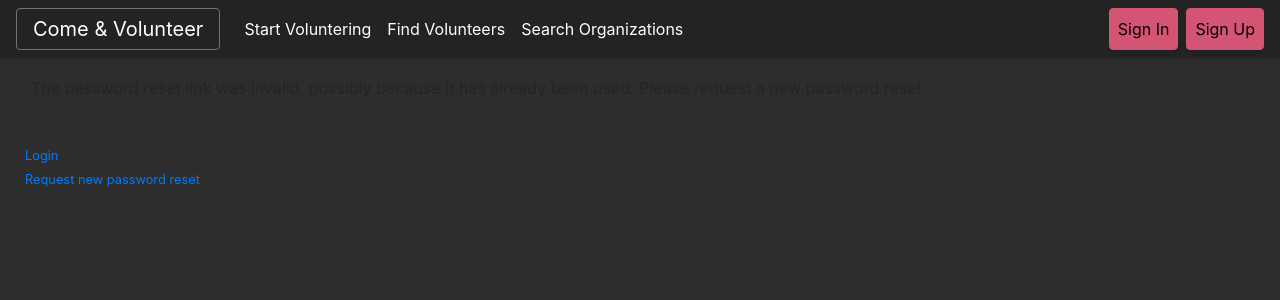
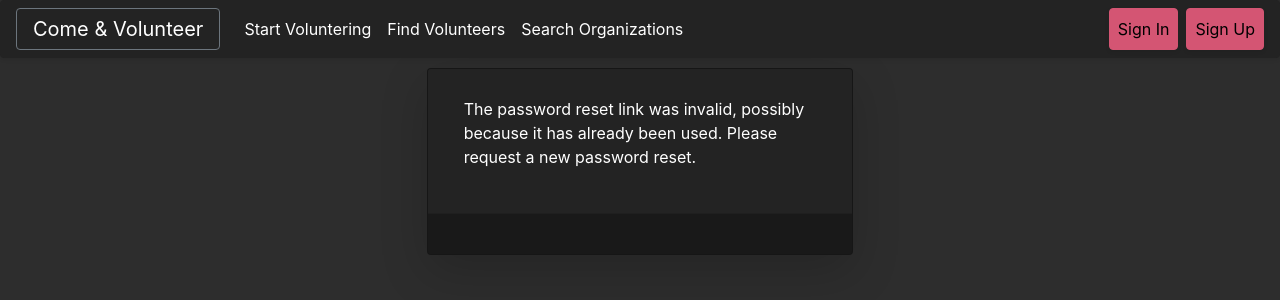
Before and after one commit to silwalumit/eventmgr, a Django app: page /accounts/reset/1/1/ in a window 1280 px wide. Shown: the top 300 px of the page. Run offline with Django 3.2, Linux system fonts and the light colour scheme; some libraries are stand-ins or nearby versions.

Commit message:
Changes to password reset

```diff
--- a/eventmanager/static/css/style.css
+++ b/eventmanager/static/css/style.css
@@ -1,3 +1,14 @@
+ul{
+    padding: 0;
+    margin:0;
+
+}
+body{
+    color:#FFF !important;
+}
+.modal-sm {
+    max-width: 350px !important;
+}
 .bg-dark-primary{
     background-color: rgba(25,25,25) !important;
 }
--- a/eventmanager/static/js/ajax_form_handling.js
+++ b/eventmanager/static/js/ajax_form_handling.js
@@ -15,35 +15,35 @@ $(function () {
             success: function(data, status, jqXHR){
                 $("#form-modal-body").html(data);
                 $("#modal-form").modal("show");
-                ajaxFormSubmit("#form-modal-body form", "#modal-form")
+                // ajaxFormSubmit("#form-modal-body form", "#modal-form")
             },
         });
     });
 });
 
-let ajaxFormSubmit = function(form, modal) {
-    $(form).submit(function (e) {
-        e.preventDefault();
-        let form_id = $(form).attr('id')
-        $.ajax({
-            type: $(this).attr('method'),
-            url: $(this).attr('action'),
-            data: $(this).serialize(),
-            success: function (xhr, status, thrownError) {
-                if ( $(xhr).find('.invalid-feedback').length > 0 ) {
-                    $(modal).find('.modal-body').html(xhr);
-                    $('.invalid-feedback').css({
-                        'display': 'block',
-                        'font-weight':800
-                    });
-                    ajaxFormSubmit(form, modal);
-                } else {
-                    console.log(xhr.data)
-                    $("header").html(xhr.data);
-                    $(modal).modal('toggle');
-                    toast();
-                }
-            },
-        });
-    });
-}
+// let ajaxFormSubmit = function(form, modal) {
+//     $(form + " .ajax-sumit").submit(function (e) {
+//         e.preventDefault();
+//         let form_id = $(form).attr('id')
+//         $.ajax({
+//             type: $(this).attr('method'),
+//             url: $(this).attr('action'),
+//             data: $(this).serialize(),
+//             success: function (xhr, status, thrownError) {
+//                 if ( $(xhr).find('.invalid-feedback').length > 0 ) {
+//                     $(modal).find('.modal-body').html(xhr);
+//                     $('.invalid-feedback').css({
+//                         'display': 'block',
+//                         'font-weight':800
+//                     });
+//                     ajaxFormSubmit(form, modal);
+//                 } else {
+//                     console.log(xhr.data)
+//                     $("header").html(xhr.data);
+//                     $(modal).modal('toggle');
+//                     toast();
+//                 }
+//             },
+//         });
+//     });
+// }
--- a/eventmanager/templates/accounts_option.html
+++ b/eventmanager/templates/accounts_option.html
@@ -14,7 +14,7 @@
             <a class="dropdown-item" href="{% url 'user:settings' %}">
               Profile Settings
             </a>
-            <a class="dropdown-item show-form" href="{% url 'user:changepassword' %}">
+            <a class="dropdown-item show-form" href="{% url 'user:changepassword' %}" data-class = "modal-sm">
               Change Password
             </a>
             <a class="dropdown-item text-white" href="{% url 'user:logout' %}"> Logout
--- a/eventmanager/templates/base.html
+++ b/eventmanager/templates/base.html
@@ -21,6 +21,7 @@
     <div id="main-wrapper" class = "position-absolute container-fluid">
         {% block main %}
 
+
         {% endblock main %}
     </div>
 
@@ -43,7 +44,10 @@
     <script src="https://stackpath.bootstrapcdn.com/bootstrap/4.3.1/js/bootstrap.min.js" integrity="sha384-JjSmVgyd0p3pXB1rRibZUAYoIIy6OrQ6VrjIEaFf/nJGzIxFDsf4x0xIM+B07jRM" crossorigin="anonymous"></script>
     <script src = "{% static 'js/base.js' %}"></script>
     <script src = "{% static 'js/ajax_form_handling.js'%}"></script>
+    <script>
+    </script>
     {% block js %}
+
     {% endblock js %}
 </body>
 </html>
--- a/eventmanager/templates/message.html
+++ b/eventmanager/templates/message.html
@@ -2,8 +2,8 @@
     {% for message in messages %}
     <div aria-live="polite" aria-atomic="true" style="position: relative; min-height: 200px;">
       <div class="toast toast-container bg-dark-primary" data-autohide="false">
-        <div class="toast-header bg-dark-primary">
-          <strong class="mr-auto">TADA!</strong>
+        <div class="toast-header bg-dark-secondary">
+          <strong class="mr-auto">Message Alert</strong>
 
           <button type="button" class="ml-2 mb-1 close text-white " data-dismiss="toast" aria-label="Close">
             <span aria-hidden="false">&times;</span>
--- a/eventmanager/users/templates/registration/login.html
+++ b/eventmanager/users/templates/registration/login.html
@@ -1,5 +1,5 @@
 {% load crispy_forms_tags %}
-<form action="{% url 'user:login' %}" method = "post">
+<form action="{% url 'user:login' %}" method = "post" class="ajax-submit">
     {% csrf_token %}
     <div class="form-row" id = "login">
         <div class="col-12">
@@ -23,7 +23,7 @@
             {{form.remember_me}}
             <label class = "text-muted small">Remember me</label>
         </div>
-        <div class = "col-6">
+        <div class = "col-6 text-right">
             <a class = "text-muted small show-form" href="{% url 'user:password_reset' %}" title="Reset Password" data-class = "modal-sm">Forgot password?</a>
         </div>
         <div class="w-100"></div>
--- a/eventmanager/users/templates/registration/password_rst_confirm.html
+++ b/eventmanager/users/templates/registration/password_rst_confirm.html
@@ -1,24 +1,38 @@
 {% extends "base.html" %}
 {% load crispy_forms_tags %}
 {% block main %}
+  <div class="row justify-content-center">
+    <div class="col-lg-4 col-md-6 bg-dark-primary card  px-0 shadow-lg mt-2">
+
+        <div class="card-header bg-dark-secondary">
           {% if validlink %}
-      <p class = "message col-sm-12 pt-3 pb-3 pr-3 pl-3">
-          <small>
-              Enter your new password
-          </small>
-      </p>
-  {% else %}
+            <h5>Enter your new password</h5>
+          {%else%}
             <p class = "message col-sm-12 pt-3 pb-3 pr-3 pl-3">
             The password reset link was invalid, possibly because it has already been used.
             Please request a new password reset.
           </p>
           {% endif %}
-  {{form|crispy}}
-    <p style = "padding: 10px">
-      <small>
-        <a href = '{% url 'user:login' %}' >Login</a><br />
-        <a href = '{% url 'user:password_reset' %}' >Request new password reset</a>
-      <small>
-    </p>
+        </div>
+        <div class="card-body row">
+          {% if validlink %}
+            <form action="" method = "post">
+              <div class="col-12">
+                {{form.new_password1|as_crispy_field}}
+              </div>
+              <div class="col-12">
+                {{form.new_password2|as_crispy_field}}
+              </div>
+              <div class="col-12 ">
+                <a class = "show-form small" href = "{% url 'user:password_reset' %}" data-class = "modal-sm">Request new password reset</a>
+                <input type="submit" name = "reset-password" value = "Reset" class = "btn btn-success float-right">
+              </div>
+            </form>
+          {% endif %}
+        </div>
+
+    </div>
+  </div>
+
 
 {% endblock main %}
--- a/eventmanager/users/views.py
+++ b/eventmanager/users/views.py
@@ -17,7 +17,7 @@ from django.http import HttpResponseRedirect, HttpResponse
 
 # from django.contrib.auth import login as auth_login
 from .forms import *
-from core.views import MultiFormsView, AjaxResponseMixin
+from core.views import MultiFormsView, AjaxTemplateMixin, AjaxableResponseMixin
 
 from users.tokens import account_activation_token
 from django.views.generic import View, FormView
@@ -37,7 +37,7 @@ import json
 
 User = get_user_model()
 
-class Login(AjaxResponseMixin, LoginView):
+class Login(AjaxTemplateMixin, LoginView):
     success_url= reverse_lazy("home")
     ajax_template_name = "registration/login.html"
     form_class = UserLoginForm
@@ -51,7 +51,7 @@ class Login(AjaxResponseMixin, LoginView):
         return super().get(request, *args, **kwargs)
 
     def form_valid(self,form):
-        super().form_valid(form)
+        response = super().form_valid(form)
         remember_me = form.cleaned_data.get('remember_me')
         if remember_me:
             self.request.session.set_expiry(30*24*60)
@@ -61,25 +61,15 @@ class Login(AjaxResponseMixin, LoginView):
         messages.success(
             self.request,
             "Successfully logged in. Logged in as <strong>{0}</strong>.".format(self.request.user)
-        );
-
-        data = {
-            'data': render_to_string('header.html', {}, request = self.request)
-        }
-        return self.render_to_json(data)
-
-    def render_to_json(self, data):
-        return HttpResponse(
-            json.dumps(data, ensure_ascii = False),
-            content_type = self.request.is_ajax() and "application/json" or "text/html"
         )
 
+        return response
 
 
 class Logout(LoginRequiredMixin, LogoutView):
     next_page = reverse_lazy("home")
 
-class VolunteerSignUp(AjaxResponseMixin, MultiFormsView):
+class VolunteerSignUp(AjaxTemplateMixin, MultiFormsView):
     extra_content = {
         "title":"Volunteer's Sign Up"
     }
@@ -126,18 +116,10 @@ class VolunteerSignUp(AjaxResponseMixin, MultiFormsView):
         message = "Thank you for registering with us. An activation link is sent to <strong class ='font-weight-bolder'>{0}</strong>. Please confirm you email.".format(user.email)
 
         messages.success(self.request, message)
-        data = {
-            'data':render_to_string('header.html', {}, request = self.request)
-        }
-        return self.render_to_json(data)
 
-    def render_to_json(self, data):
-        return HttpResponse(
-            json.dumps(data, ensure_ascii = False),
-            content_type = self.request.is_ajax() and "application/json" or "text/html"
-        )
+        return super().forms_valid(forms)
 
-class OrganizerSignUp(AjaxResponseMixin,MultiFormsView):
+class OrganizerSignUp(AjaxTemplateMixin,MultiFormsView):
     """Sign up view for organizations"""
     extra_content = {
         "title":"Organizer's Sign Up"
@@ -195,17 +177,7 @@ class OrganizerSignUp(AjaxResponseMixin,MultiFormsView):
         message = "Thank you for registering with us. An activation link is sent to {0}. Please confirm you email.".format(user.email)
 
         messages.success(self.request, message)
-
-        data = {
-            'data':render_to_string('header.html', {}, request = self.request)
-        }
-        return self.render_to_json(data)
-
-    def render_to_json(self, data):
-        return HttpResponse(
-            json.dumps(data, ensure_ascii = False),
-            content_type = self.request.is_ajax() and "application/json" or "text/html"
-        )
+        return super().forms_valid(forms)
 
 class ActivateAccount(View):
     def get(self, request, uidb64, token, *args, **kwargs):
@@ -221,11 +193,22 @@ class ActivateAccount(View):
             messages.success(request, "Congratulations! Your account have been confirmed.")
         else:
             messages.warning(request, 'The confirmation link was invalid, possibly because it has already been used.')
+
         return HttpResponseRedirect(reverse("home"))
 
-class ChangePassword(LoginRequiredMixin, PasswordChangeView):
+class ChangePassword(LoginRequiredMixin,PasswordChangeView):
   template_name = "registration/change_password.html"
   success_url = reverse_lazy("home")
+  form_class = CustomPasswordChangeForm
+  ajax_template_name = "header.html"
+
+  def form_valid(self, form):
+    messages.success(
+        self.request,
+        "You have successfully changed your password"
+    )
+
+    return super().form_valid(form)
 
 
 class EditProfile(LoginRequiredMixin, MultiFormsView):
@@ -267,7 +250,6 @@ class EditProfile(LoginRequiredMixin, MultiFormsView):
                 else:
                     kwargs.update({'instance':self.user.organizer})
 
-
         return kwargs
 
     @transaction.atomic
@@ -292,9 +274,28 @@ from django.contrib.auth.views import(
 )
 
 class PasswordReset(PasswordResetView):
-    success_url = reverse_lazy('user:password_reset_done')
+    success_url = reverse_lazy('home')
     template_name = 'registration/password_rst_form.html'
     email_template_name = 'registration/password_rst_email.html'
+
+    def form_valid(self, form):
+        message = '''
+        <p>
+        We've emailed you instructions for setting your password, if an
+        account exists with the email you entered, should receive them shortly.
+        </p>
+        <p>
+        If you don't receive an email, please make sure you've entered the
+        address you registered with, check your spam folder.
+         </p>
+    '''
+        messages.success(
+            self.request,
+            message
+        )
+
+        return super().form_valid(form)
+
 
 class PasswordResetDone(PasswordResetDoneView):
     template_name = 'registration/password_rst_done.html'
```
Also changed, not shown: eventmanager/core/views.py (+42 -1 lines), eventmanager/users/forms.py (+17 -0 lines), eventmanager/users/templates/organizer/signup.html (+3 -6 lines), eventmanager/users/templates/registration/change_password.html (+18 -5 lines), eventmanager/users/templates/registration/password_rst_form.html (+5 -3 lines), eventmanager/static/js/base.js (line endings or trailing spaces), eventmanager/templates/header.html (line endings or trailing spaces). Lines whose indentation alone changed are shown as unchanged.
